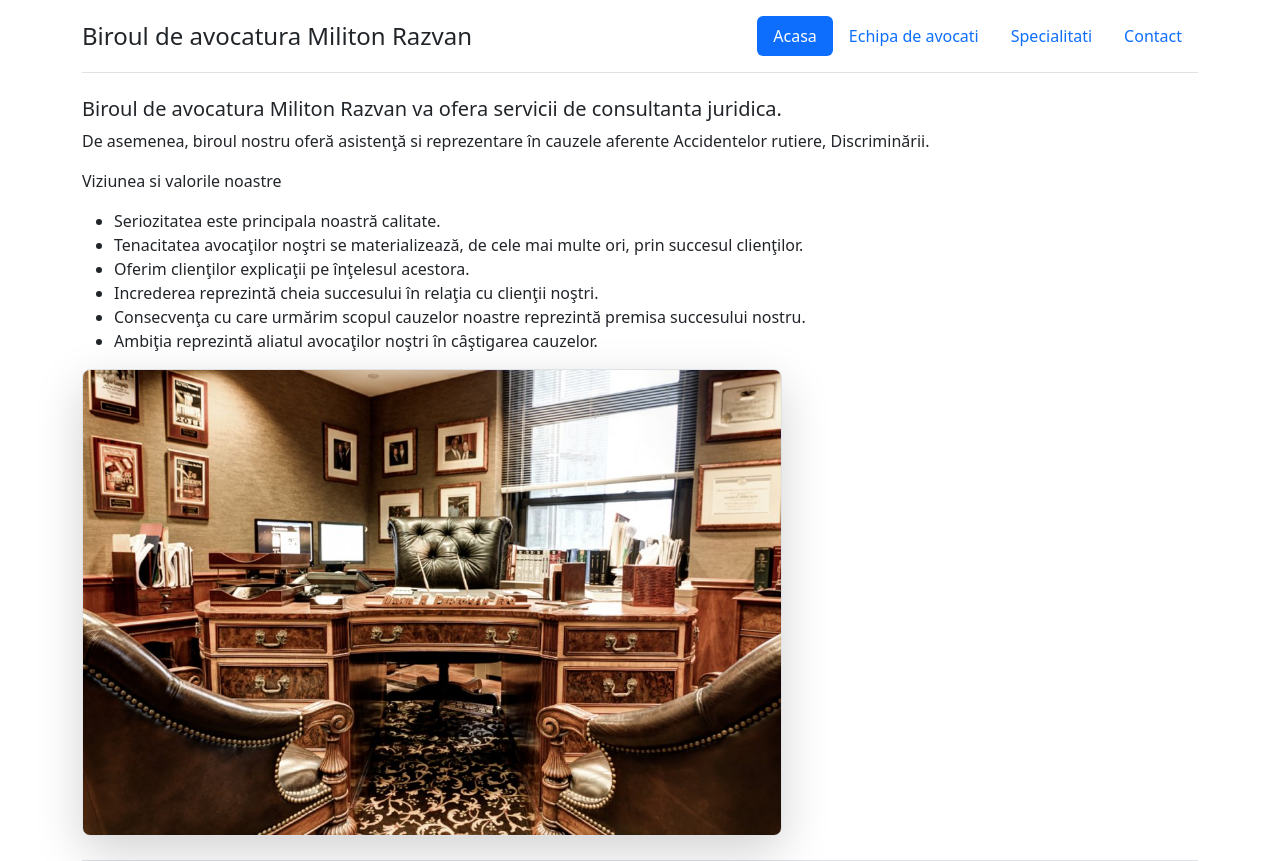
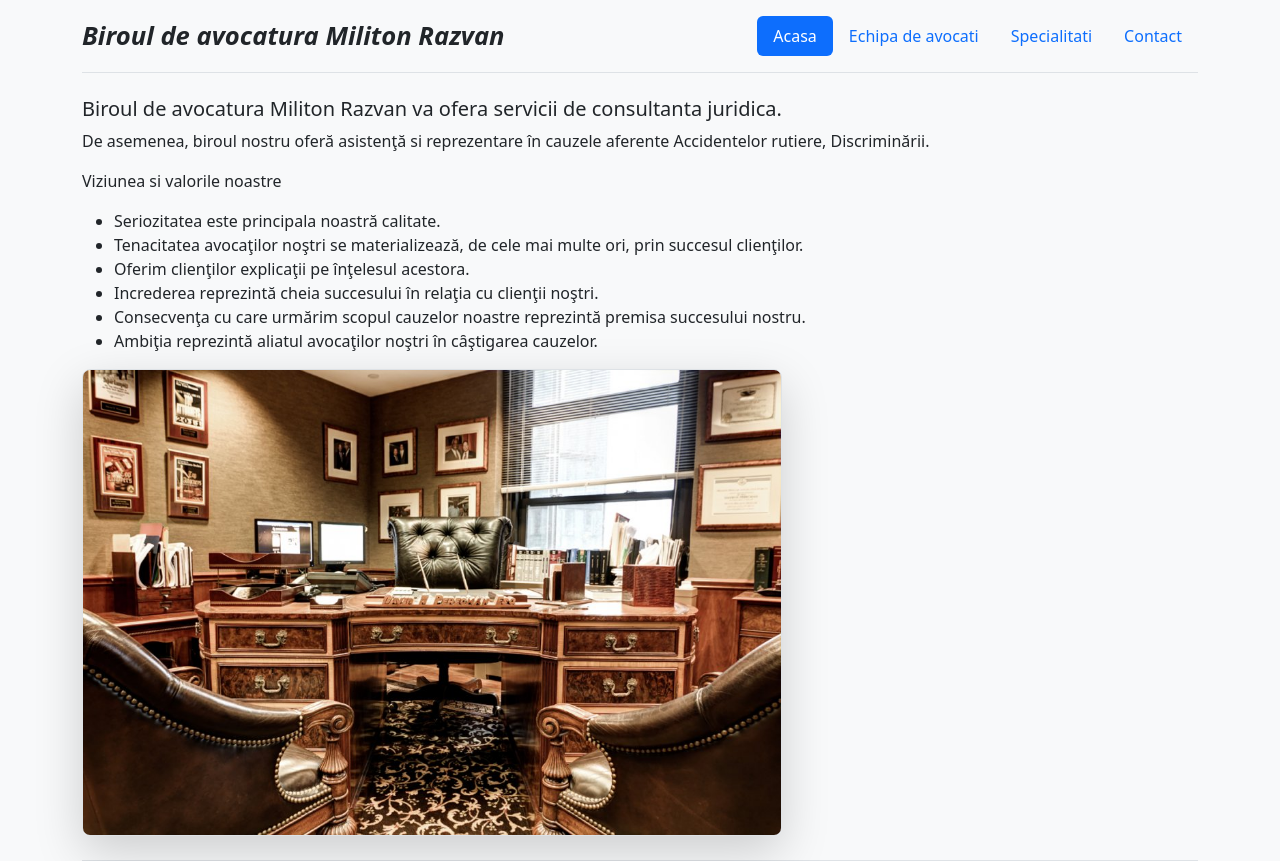
Before and after one commit to RazvyM35/birou-de-avocatura-mr2022, a Flask app: page / in a window 1280 px wide. Run offline with Flask 2, Linux system fonts and the light colour scheme.

Commit message:
Add files via upload

```diff
--- a/static/css/style.css
+++ b/static/css/style.css
@@ -1,3 +1,13 @@
 .imgfull {
     width: 100%;
 }
+
+.titlu {
+    font-size:2vw;
+    font-style: italic;
+    font-weight: bold;
+}
+
+body {
+    --bs-body-bg: rgb(248, 249, 250);
+}
--- a/templates/layouts/layout.html
+++ b/templates/layouts/layout.html
@@ -21,7 +21,7 @@
   <div class="container">
     <header class="d-flex flex-wrap justify-content-center py-3 mb-4 border-bottom">
       <a href="/" class="d-flex align-items-center mb-3 mb-md-0 me-md-auto text-dark text-decoration-none">
-        <span class="fs-4">Biroul de avocatura Militon Razvan</span>
+        <span class="titlu">Biroul de avocatura Militon Razvan</span>
       </a>
 
       <ul class="nav nav-pills">
```
